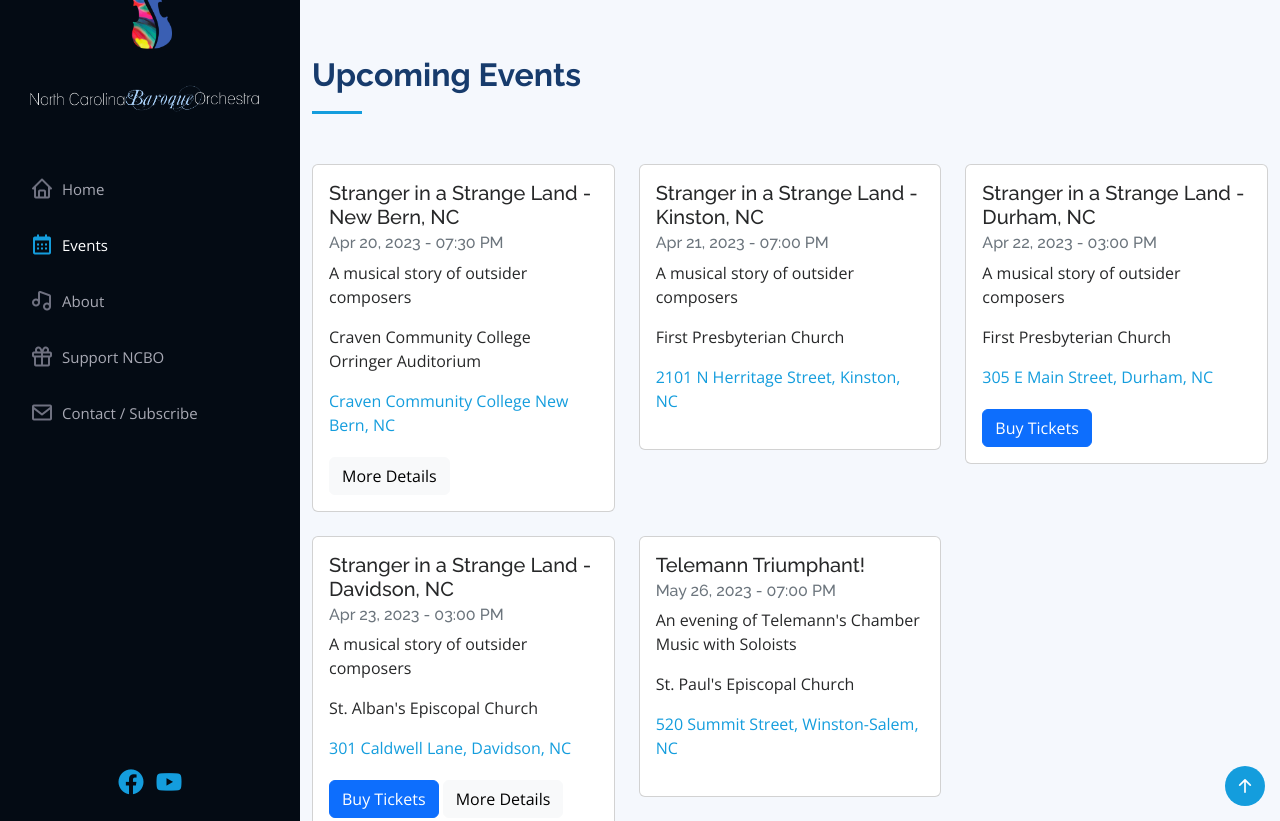
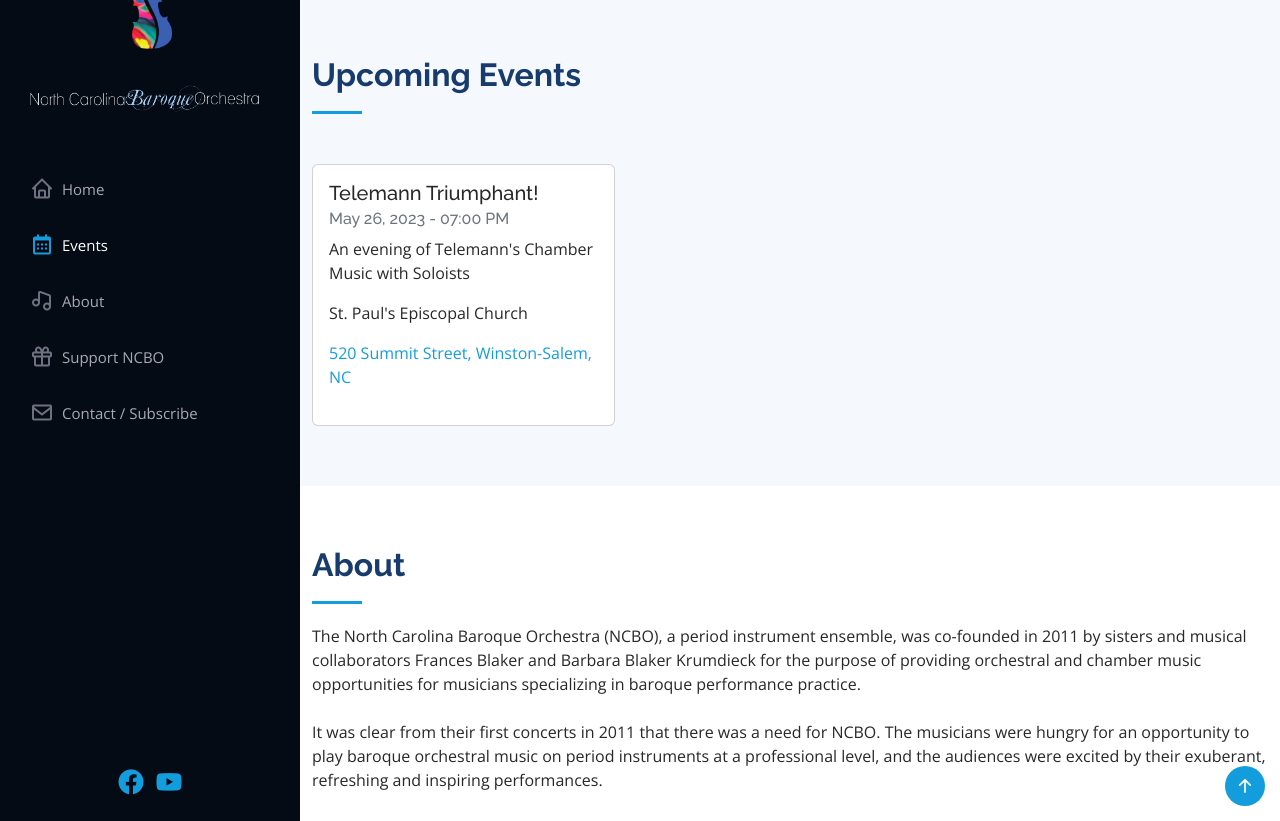
Before and after one commit to ncbaroqueorchestra/ncboweb, a Jekyll site: the page built from index.md, in a window 1280 px wide and 900 px high, scrolled down 825 px, cut to the strip 79-900 px from the top of the window. Built offline with Jekyll 4.4.1, drawn with Linux system fonts in a browser that asks for light colours; comment, search, counter and statistics services are not loaded.

Commit message:
Updated NCBO events

```diff
--- a/_data/events.yml
+++ b/_data/events.yml
@@ -1,43 +1,3 @@
-- heading: Stranger in a Strange Land - New Bern, NC
-  eventdate: Apr 20, 2023
-  eventtime: 07:30 PM
-  description: A musical story of outsider composers
-  venue: Craven Community College Orringer Auditorium
-  address: Craven Community College New Bern, NC
-  mapurl: https://goo.gl/maps/ZXZCk8JBZ2Z2K7359
-  ticketurl:
-  eventimageurl:
-  eventdetailsurl: https://cravencc.edu/llc/performing-arts-series
-- heading: Stranger in a Strange Land - Kinston, NC
-  eventdate: Apr 21, 2023
-  eventtime: 07:00 PM
-  description: A musical story of outsider composers
-  venue: First Presbyterian Church
-  address: 2101 N Herritage Street, Kinston, NC
-  mapurl: https://goo.gl/maps/pAzE4G19cLwtwRhE9
-  ticketurl:
-  eventimageurl:
-  eventdetailsurl:
-- heading: Stranger in a Strange Land - Durham, NC
-  eventdate: Apr 22, 2023
-  eventtime: 03:00 PM
-  description: A musical story of outsider composers
-  venue: First Presbyterian Church
-  address: 305 E Main Street, Durham, NC
-  mapurl: https://goo.gl/maps/1by1SpSKgtQ3Tkp18
-  ticketurl: https://app.arts-people.com/index.php?show=171384
-  eventimageurl:
-  eventdetailsurl:
-- heading: Stranger in a Strange Land - Davidson, NC
-  eventdate: Apr 23, 2023
-  eventtime: 03:00 PM
-  description: A musical story of outsider composers
-  venue: St. Alban's Episcopal Church
-  address: 301 Caldwell Lane, Davidson, NC
-  mapurl: https://goo.gl/maps/V5LMZv2GDpR3rfpf7
-  ticketurl: https://masa.ticketleap.com/ncbo2022/dates/Apr-23-2023_at_0300PM
-  eventimageurl:
-  eventdetailsurl: https://www.musicatstalbansdavidson.org/
 - heading: Telemann Triumphant!
   eventdate: May 26, 2023
   eventtime: 07:00 PM
@@ -48,6 +8,7 @@
   ticketurl:
   eventimageurl:
   eventdetailsurl:
+
 
 
 
@@ -143,3 +104,6 @@
 #NUM!
 #NUM!
 #NUM!
+#NUM!
+#NUM!
+#NUM!
```
